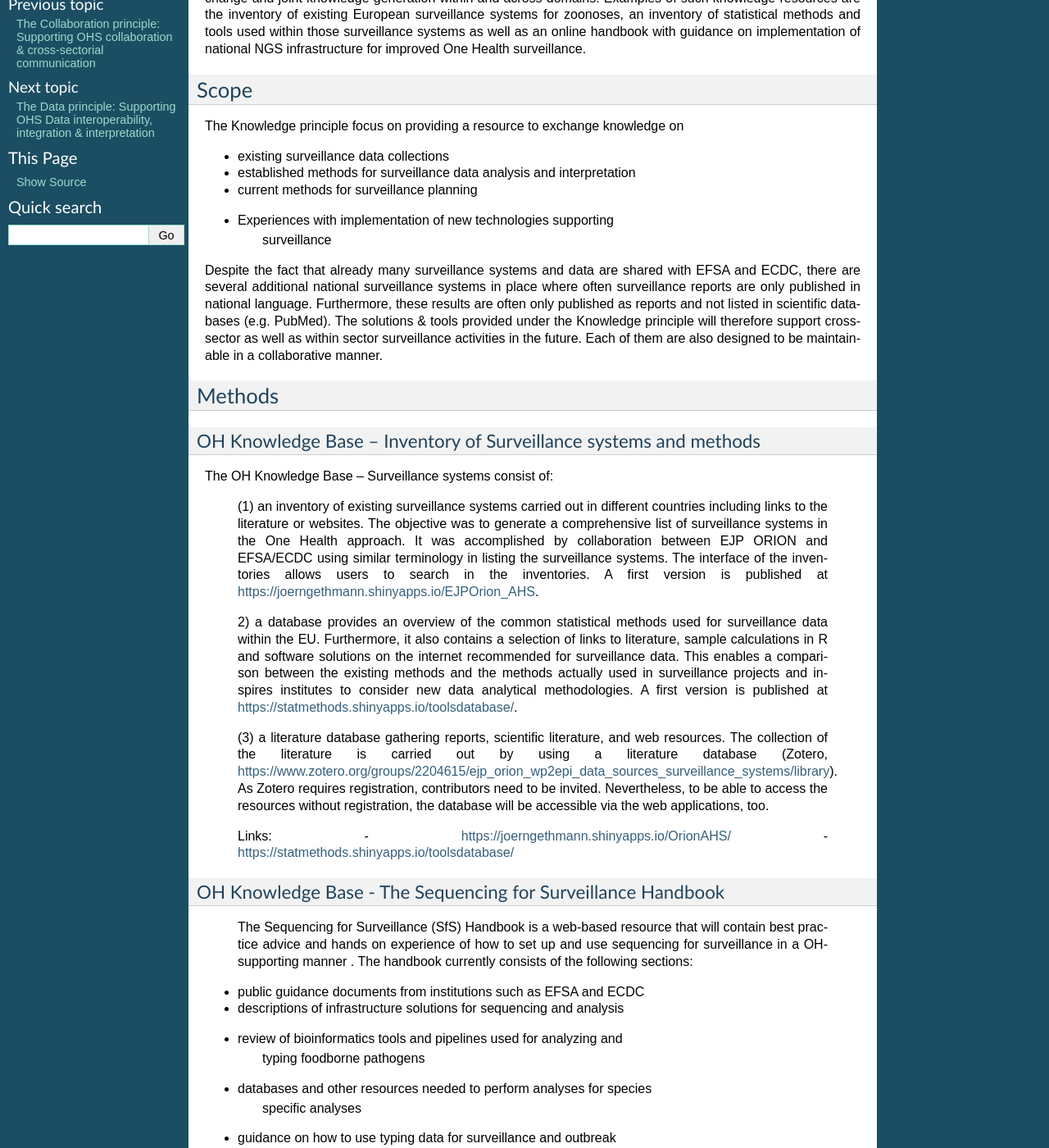
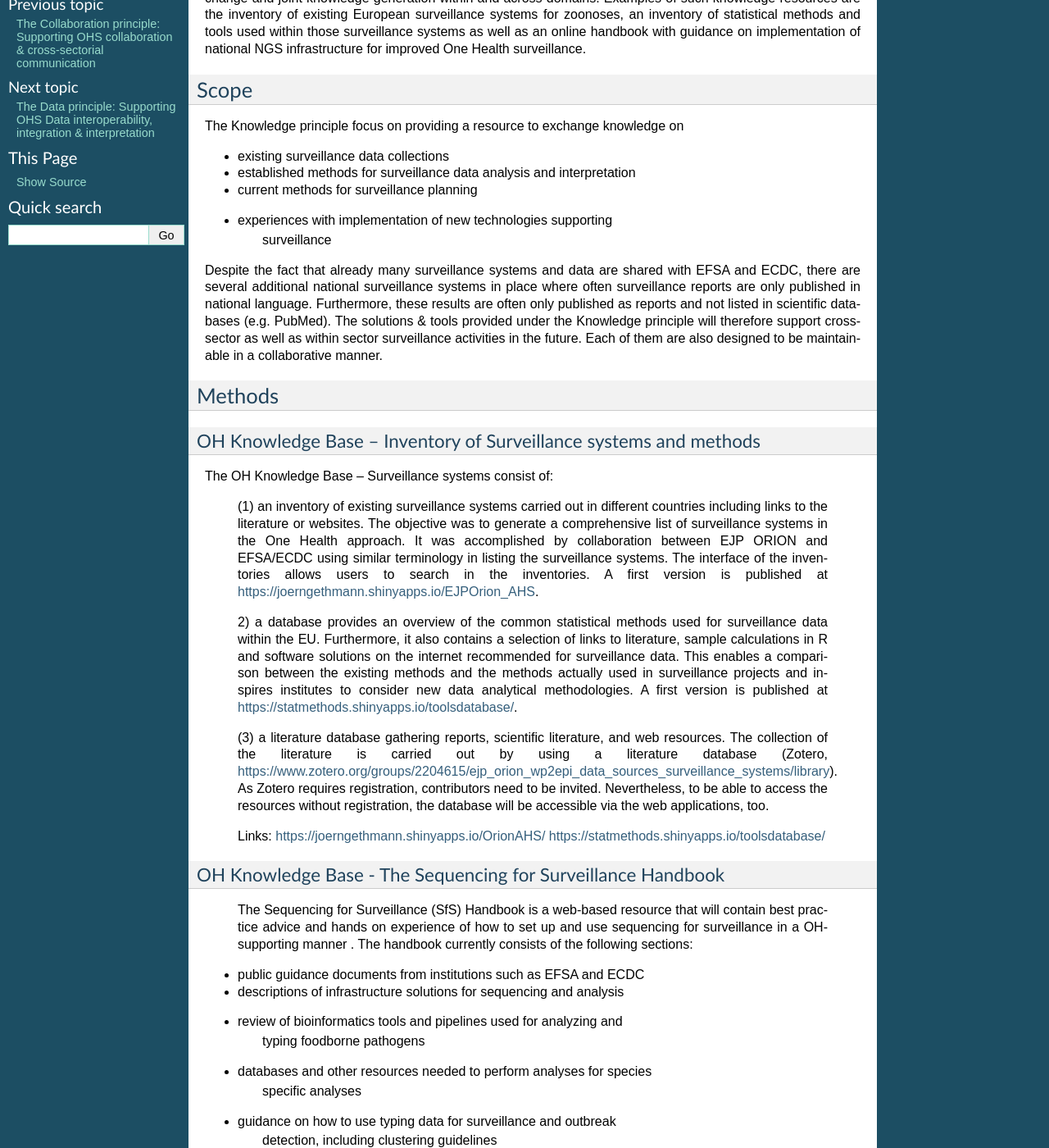
Before and after one commit to EJP-ORION/OH-Surveillance-Codex, a Sphinx documentation site: the page built from docs/3-knowledge-principle.rst, in a window 1280 px wide and 1400 px high, scrolled down 362 px. Shown: the whole window at 82% size. Built offline with Sphinx 7.4.7, drawn with Linux system fonts in a browser that asks for light colours.

Commit message:
Format changes

```diff
--- a/docs/3-knowledge-principle.rst
+++ b/docs/3-knowledge-principle.rst
@@ -39,7 +39,7 @@
 
 -  current methods for surveillance planning
 
--  Experiences with implementation of new technologies supporting
+-  experiences with implementation of new technologies supporting
       surveillance
 
 Despite the fact that already many surveillance systems and data are
@@ -92,8 +92,8 @@
    applications, too.
 
    Links:
-   - https://joerngethmann.shinyapps.io/OrionAHS/
-   - https://statmethods.shinyapps.io/toolsdatabase/
+   https://joerngethmann.shinyapps.io/OrionAHS/
+   https://statmethods.shinyapps.io/toolsdatabase/
 
 
 OH Knowledge Base - The Sequencing for Surveillance Handbook
```
